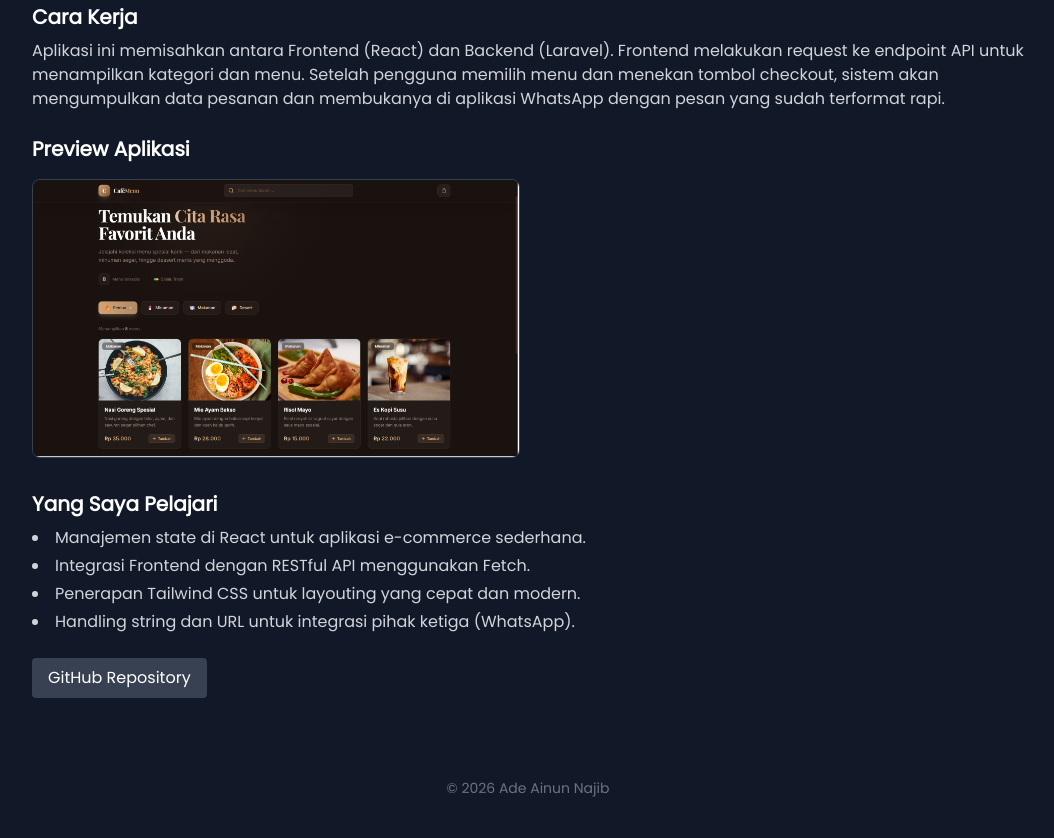
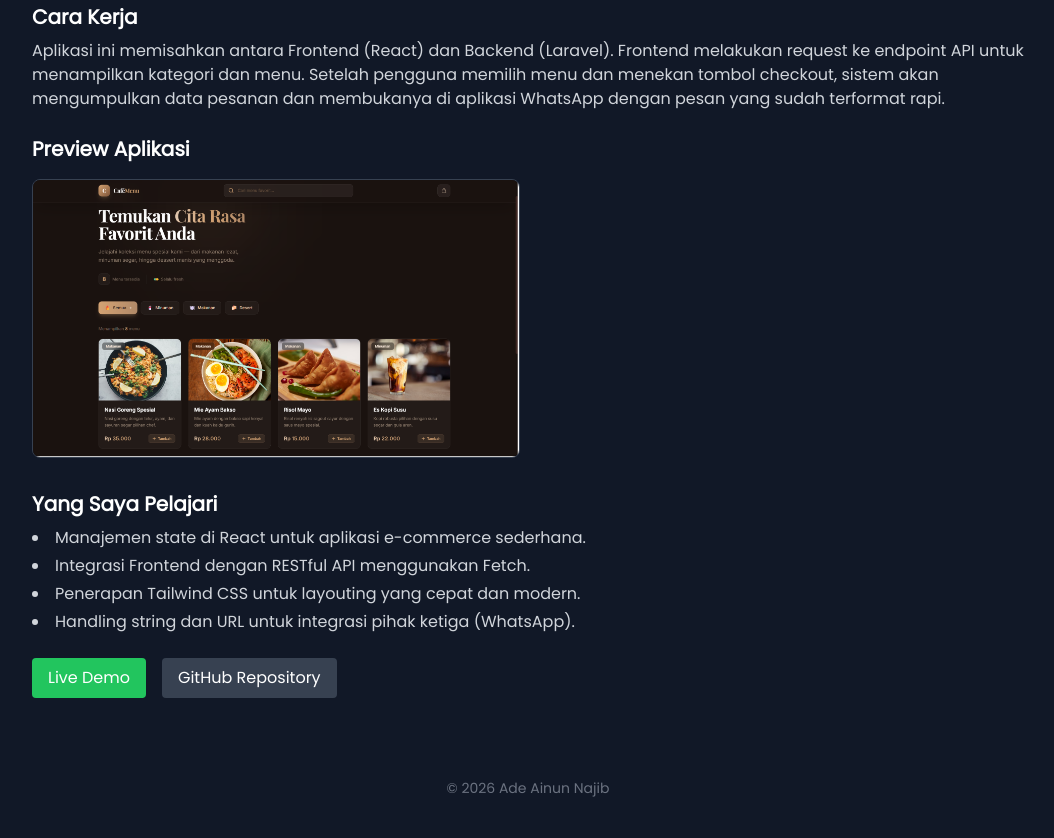
Before and after one commit to FlashDIvine/portfolio-website, a website: page Project-Cafe-react.html in a window 1280 px wide. Shown: the part 1115-1953 px from the top of the page, without its empty margins (112-1166 px from the left). Drawn offline with nearby package versions, Linux system fonts and the light colour scheme.

Commit message:
Update cafe HTML files

```diff
--- a/Project-Cafe-react.html
+++ b/Project-Cafe-react.html
@@ -97,13 +97,23 @@
         </div>
 
         <!-- Tombol -->
-        <div class="flex gap-4">
-            <a href="https://github.com/FlashDIvine/cafe-app-react"
-               class="bg-gray-700 hover:bg-gray-600 px-4 py-2 rounded flex items-center gap-2"
-               target="_blank" rel="noopener noreferrer">
-               <span>GitHub Repository</span>
-            </a>
-        </div>
+   <div class="flex gap-4 flex-wrap">
+
+    <!-- Live Demo -->
+    <a href="https://project-i6d9b.vercel.app/"
+       class="bg-green-500 hover:bg-green-600 px-4 py-2 rounded flex items-center gap-2 font-medium"
+       target="_blank" rel="noopener noreferrer">
+       <span>Live Demo</span>
+    </a>
+
+    <!-- GitHub -->
+    <a href="https://github.com/FlashDIvine/Cafe-Tampilan"
+       class="bg-gray-700 hover:bg-gray-600 px-4 py-2 rounded flex items-center gap-2"
+       target="_blank" rel="noopener noreferrer">
+       <span>GitHub Repository</span>
+    </a>
+
+</div>
 
     </section>
 
```
Also changed, not shown: project-CAFE.html (+7 -1 lines).
